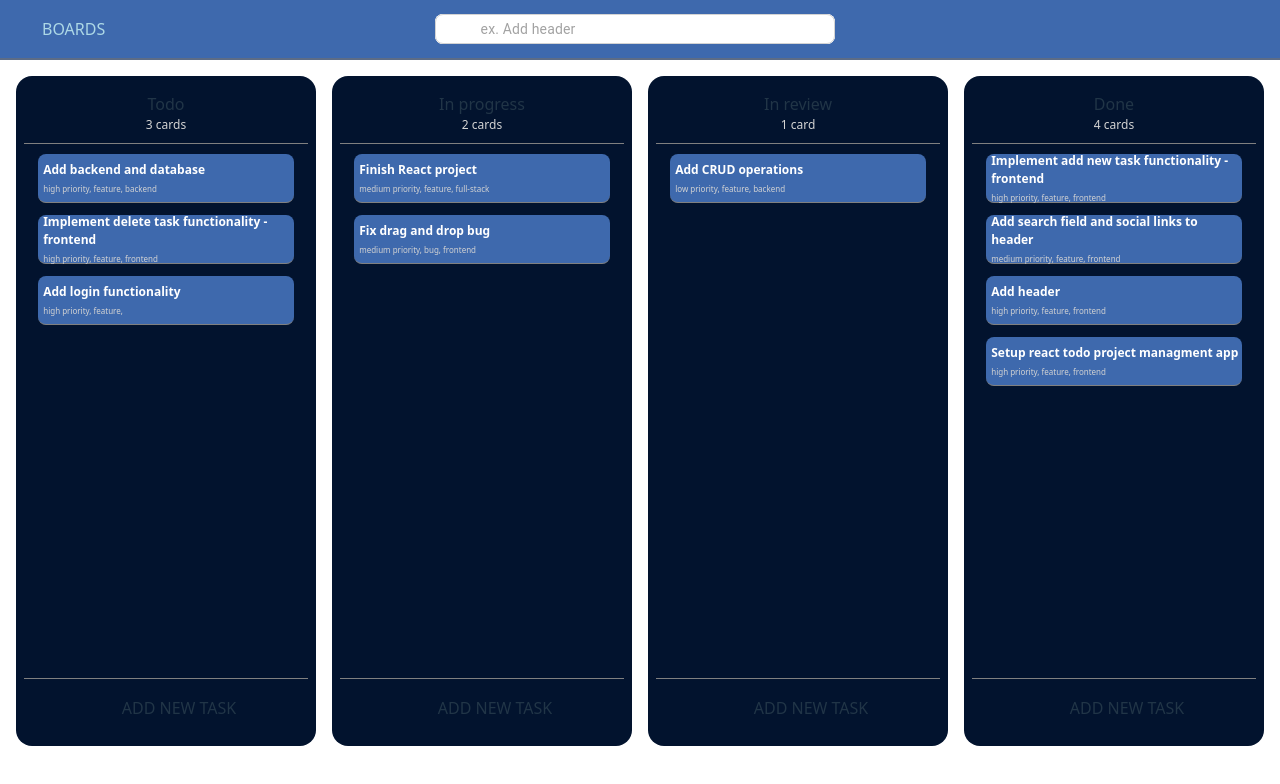
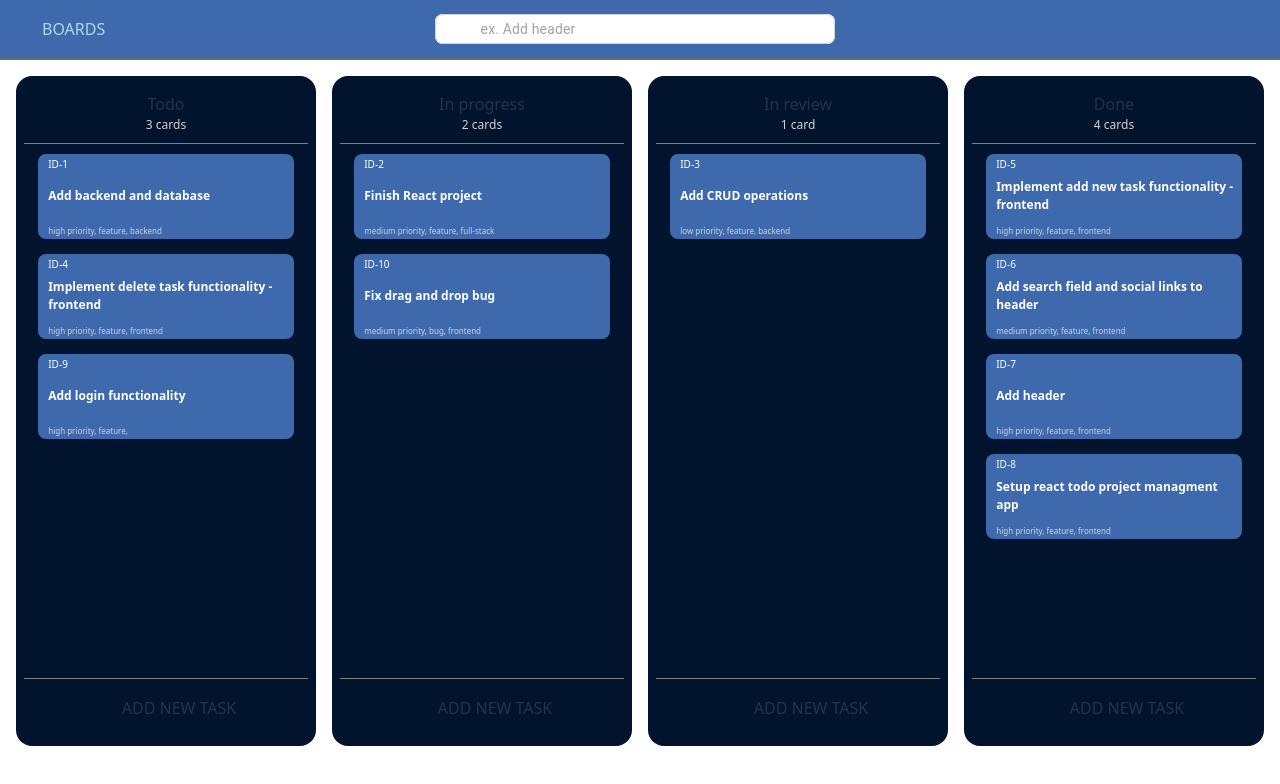
Before and after one commit to ketrinnem/boardly, a React (Vite) app: page / in a window 1280 px wide. Shown: the top 784 px of the page. Built offline with nearby package versions, Linux system fonts and the light colour scheme; some icons are missing.

Commit message:
fix(app): Redesigned add modal.

```diff
--- a/src/components/ListItem.tsx
+++ b/src/components/ListItem.tsx
@@ -56,10 +56,12 @@ const ListItem = (props: ListItemProps) => {
           />
         )}
         <ItemContent>
-          <div>
-            <Title>{item.title}</Title>
-            <DescriptionText>{item.priority} priority, {item.type}, {item.origin}</DescriptionText>
-          </div>
+          <div style={{ fontSize: '10px', display: 'flex', justifyContent: 'start', width: '100%' }}>ID-{item.id}</div>
+
+          <Title>{item.title}</Title>
+
+
+          <DescriptionText>{item.priority} priority, {item.type}, {item.origin}</DescriptionText>
         </ItemContent>
 
         {/* <IconButton onMouseDown={(e) => {
@@ -83,7 +85,6 @@ const Wrapper = styled.div<{ shouldDisplay?: boolean }>`
   justify-content: space-between;
   flex-direction: row;
   align-items: center;
-  border-bottom: 1px solid gray;
   cursor: pointer;
   border-radius: 8px;
   height: 95%;
@@ -92,13 +93,14 @@ const Wrapper = styled.div<{ shouldDisplay?: boolean }>`
 
 const ItemContent = styled.div`
   display: flex;
-  justify-content: start;
-  align-items: center;
-  flex-direction: row;
-  gap: 20px;
+  justify-content: space-between;
+  align-items: start;
+  flex-direction: column;
+  gap: 5px;
   text-align: left;
-  height: 50px;
+  height: 80px;
   margin-left: 5px;
+  padding: 5px;
 `;
 
 const Title = styled.div`
--- a/src/components/Modal/AddItemModal.tsx
+++ b/src/components/Modal/AddItemModal.tsx
@@ -1,10 +1,11 @@
 import styled from "@emotion/styled";
-import { Button, Modal, TextField } from "@mui/material";
+import { Button, FormControl, MenuItem, Modal, Select, TextField } from "@mui/material";
 import CancelIcon from "@mui/icons-material/Cancel";
 import CloseIcon from "@mui/icons-material/Close";
 import AddIcon from "@mui/icons-material/Add";
 import { AppContext, Item } from "../../context/AppContext";
 import { useContext, useState } from "react";
+import { SelectInputType } from "../../types/types";
 
 interface AddItemModal {
   isOpen: boolean;
@@ -13,22 +14,30 @@ interface AddItemModal {
   column: string;
 }
 
+const PriorityOptions: SelectInputType[] = [
+  { label: "Low", value: "low" },
+  { label: "Medium", value: "medium" },
+  { label: "High", value: "high" },
+];
+
+const TypeOptions: SelectInputType[] = [
+  { label: "Bug", value: "bug" },
+  { label: "Feature", value: "feature" },
+  { label: "Improvement", value: "improvement" },
+];
+
 const AddItemModal = (props: AddItemModal) => {
   const { items, setItems } = useContext(AppContext);
   const { isOpen, onCancel, column, setIsOpen } = props;
-  const [data, setData] = useState<{
-    id: number;
-    title: string;
-    description: string;
-    priority: string;
-    column: string;
-  }>({
+  const [data, setData] = useState<Item>({
     id: items.length + 1,
     title: "",
     description: "",
     priority: "low",
     column,
+    type: "feature"
   });
+
 
   const onAdd = () => {
     setItems(items.concat(data));
@@ -38,17 +47,11 @@ const AddItemModal = (props: AddItemModal) => {
   return (
     <Modal open={isOpen}>
       <Wrapper>
-        <div
-          style={{
-            display: "flex",
-            justifyContent: "end",
-            width: "100%",
-            cursor: "pointer",
-          }}
-        >
+        <HeaderWrapper>
+          <Header>ADD NEW TASK</Header>
           <CloseIcon onClick={onCancel} style={{ color: "white" }} />
-        </div>
-        <Header>ADD NEW TASK</Header>
+        </HeaderWrapper>
+
 
         <div
           style={{
@@ -60,8 +63,9 @@ const AddItemModal = (props: AddItemModal) => {
         >
           <TextField
             id="outlined-required"
-            label="Task Title"
-            defaultValue="Title"
+            label="Title"
+            defaultValue=""
+            placeholder="Enter title"
             style={{
               width: "100%",
               backgroundColor: "white",
@@ -76,12 +80,14 @@ const AddItemModal = (props: AddItemModal) => {
           <TextField
             id="outlined-required"
             label="Description"
-            defaultValue="Description"
+            defaultValue=""
+            placeholder="Enter description"
             style={{
               width: "100%",
               backgroundColor: "white",
               borderRadius: "8px",
             }}
+            multiline
             value={data.description}
             onChange={(e) => {
               setData((prevState) => ({
@@ -90,22 +96,64 @@ const AddItemModal = (props: AddItemModal) => {
               }));
             }}
           />
-          <TextField
-            id="outlined-required"
-            defaultValue="Priority"
-            style={{
-              width: "100%",
-              backgroundColor: "white",
-              borderRadius: "8px",
-            }}
-            value={data.priority}
+
+          <FormControl sx={{ m: 0, minWidth: 120 }}>
+            <Select
+              value={data.priority ?? ''}
               onChange={(e) => {
                 setData((prevState) => ({
                   ...prevState,
                   priority: e.target.value,
                 }));
               }}
-          />
+              sx={{
+                width: "100%",
+                backgroundColor: "white",
+                borderRadius: "8px",
+              }}
+              displayEmpty
+              labelId="Priority"
+            >
+              <MenuItem value="">
+                <em>None</em>
+              </MenuItem>
+              {PriorityOptions.map((option) => (
+                <MenuItem key={option.value} value={option.value}>
+                  {option.label}
+                </MenuItem>
+              ))}
+            </Select>
+          </FormControl>
+
+          <FormControl sx={{ m: 0, minWidth: 120 }}>
+            <Select
+              value={data.type ?? ''}
+              onChange={(e) => {
+                setData((prevState) => ({
+                  ...prevState,
+                  type: e.target.value,
+                }));
+              }}
+              sx={{
+                width: "100%",
+                backgroundColor: "white",
+                borderRadius: "8px",
+              }}
+
+              label="Type"
+            >
+              <MenuItem value="">
+                <em>None</em>
+              </MenuItem>
+              {TypeOptions.map((option) => (
+                <MenuItem key={option.value} value={option.value}>
+                  {option.label}
+                </MenuItem>
+              ))}
+            </Select>
+          </FormControl>
+
+
         </div>
 
         <ButtonWrapper>
@@ -134,12 +182,12 @@ const AddItemModal = (props: AddItemModal) => {
 
 const Wrapper = styled.div`
   position: absolute;
-  top: 25%;
-  left: 35%;
-  transform: translate(-50%; -50%);
+  top: 50%;
+  left: 50%;
+  transform: translate(-50%, -50%);
 
-  width: 30%;
-  height: 50%;
+  width: 50%;
+  height: 70%;
   color: black;
   background-color: #02132e;
   box-shadow: 24;
@@ -162,16 +210,21 @@ const ButtonWrapper = styled.div`
   width: 100%;
 `;
 
+const HeaderWrapper = styled.div`
+  display: flex;
+  justify-content: end;
+  align-items: center;
+  width: 100%;
+  cursor: pointer;
+`
+
 const Header = styled.div`
   width: 100%;
   height: 50px;
-  color: #02132e;
-  background-color: white;
-
+  color: white;
   display: flex;
   justify-content: center;
   align-items: center;
-
   font-size: 18px;
   font-weight: bold;
 `;
--- /dev/null
+++ b/src/types/types.ts
@@ -0,0 +1,4 @@
+export interface SelectInputType {
+    label: string;
+    value: string | number;
+}
```
Lines whose indentation alone changed are shown as unchanged.
